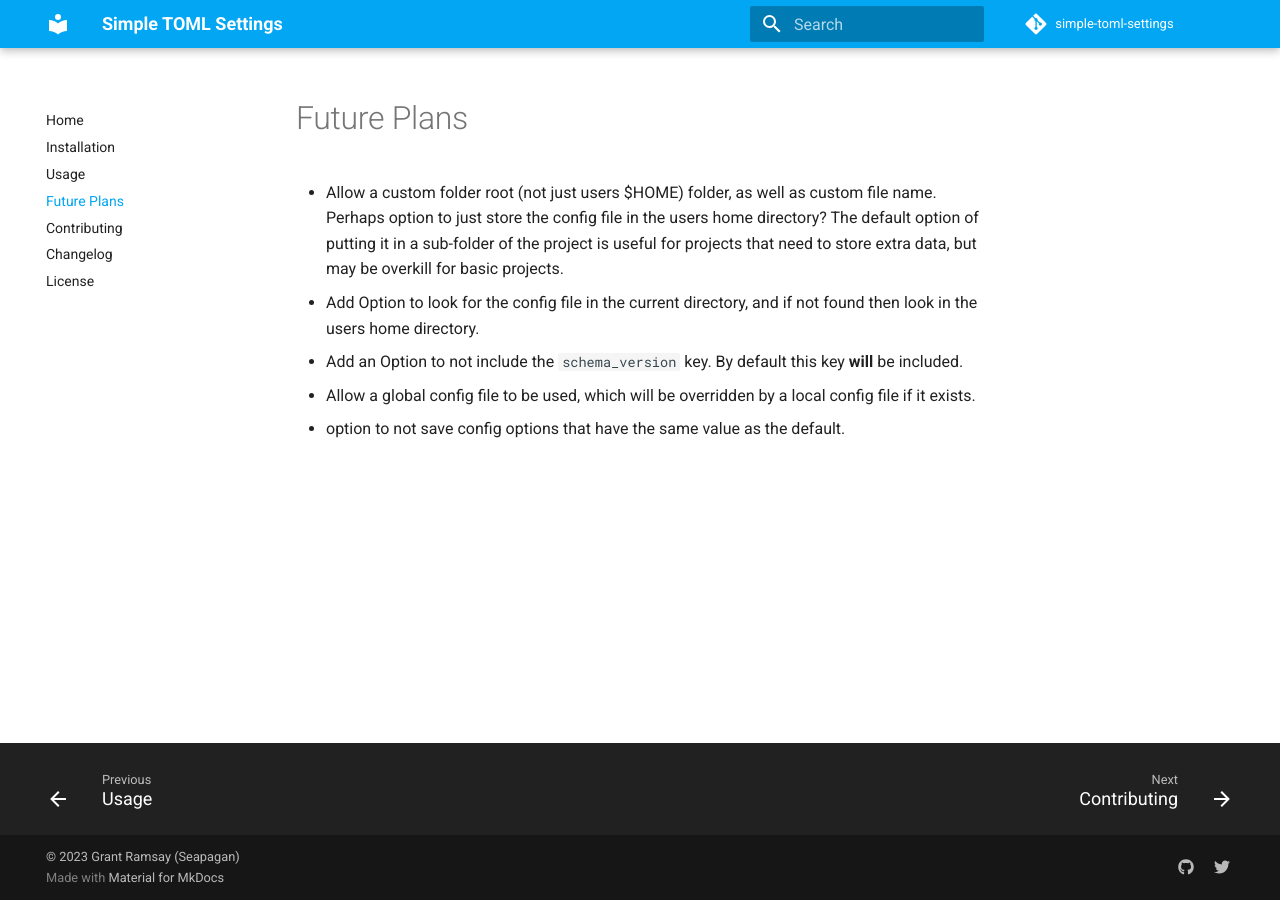
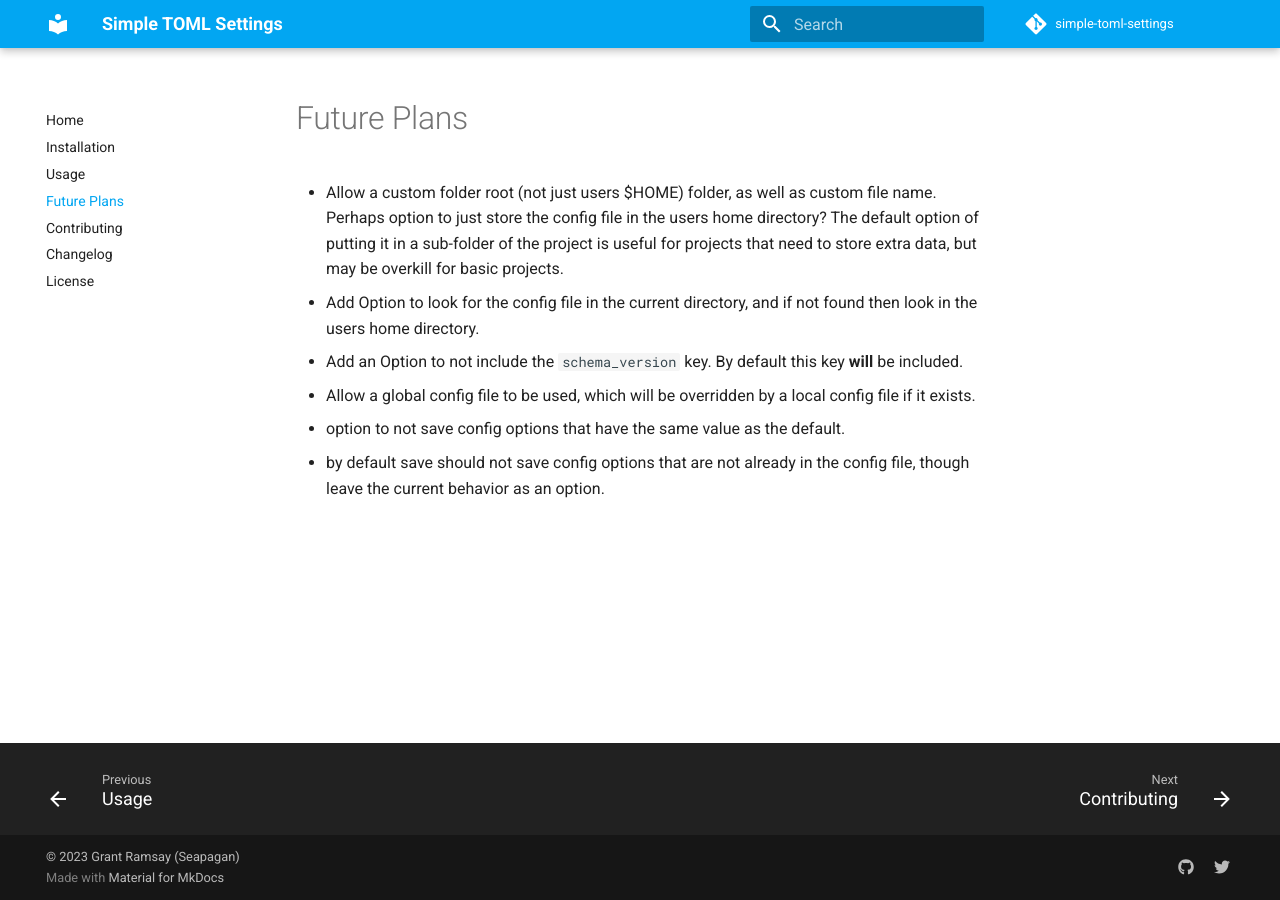
Before and after one commit to seapagan/simple-toml-settings, an MkDocs documentation site: the page built from docs/future-plans.md, in a window 1280 px wide. Built offline with MkDocs 1.6.1 and Material for MkDocs 9.7.7, drawn with Linux system fonts in a browser that asks for light colours; comment, search, counter and statistics services are not loaded.

Commit message:
regenerate requirements.txt
Signed-off-by: Grant Ramsay <seapagan@gmail.com>

```diff
--- a/TODO.md
+++ b/TODO.md
@@ -12,3 +12,5 @@
 - Allow a global config file to be used, which will be overridden by a local
   config file if it exists.
 - option to not save config options that have the same value as the default.
+- by default save should not save config options that are not already in the
+  config file, though leave the current behavior as an option.
```
Also changed, not shown: requirements.txt (+9 -9 lines).
